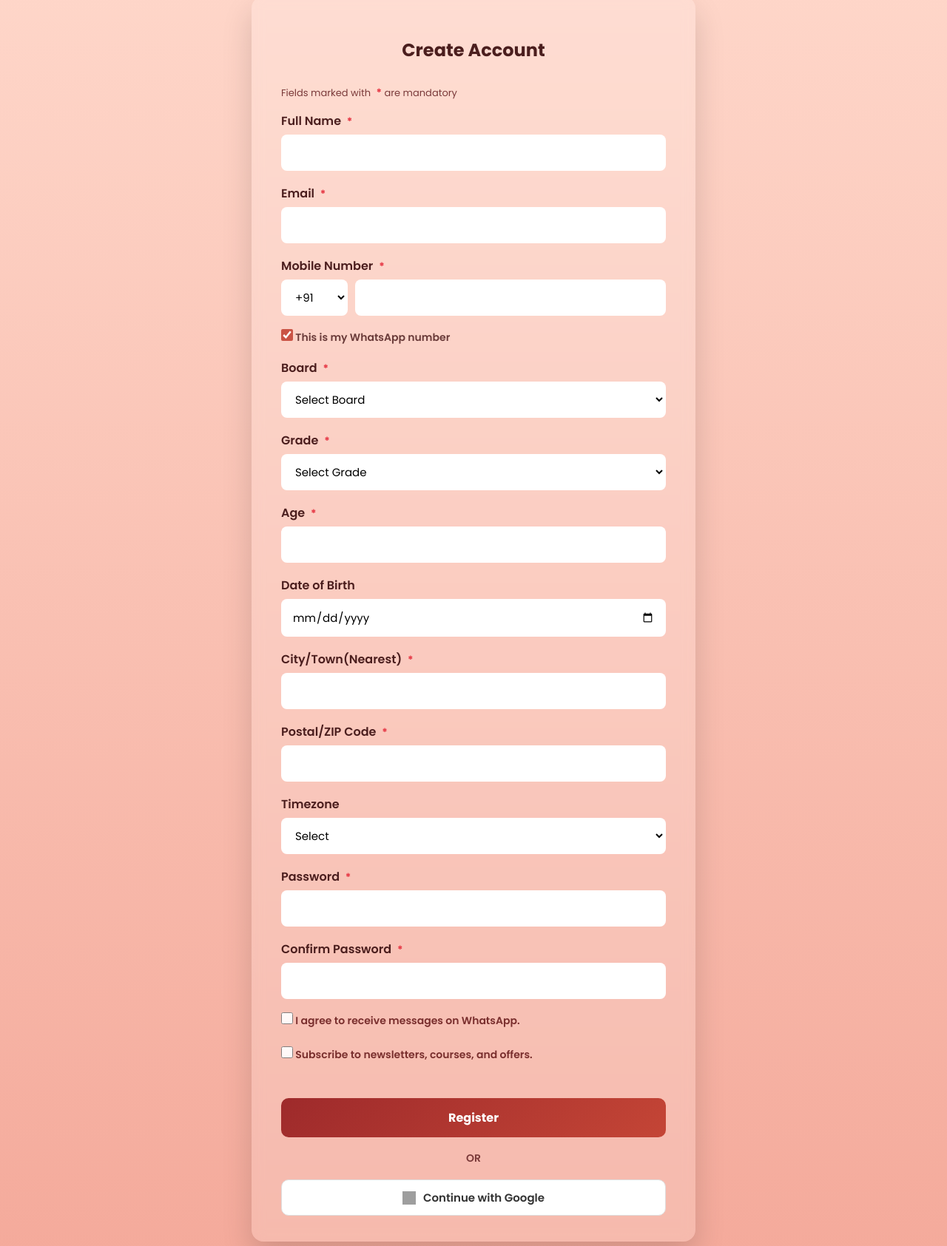
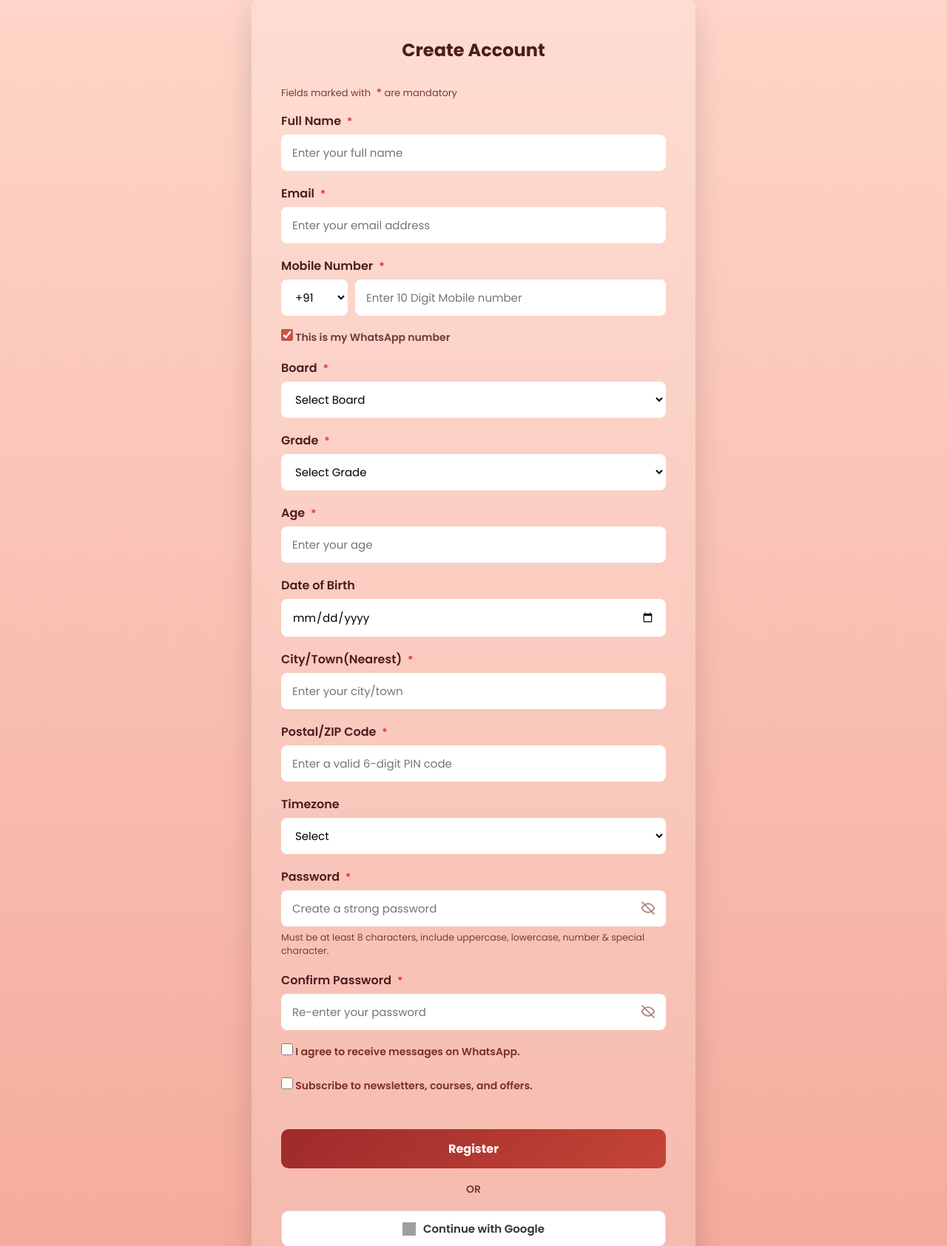
Before and after one commit to Jayshri7777/MathGen, a Flask app: page /register in a window 1280 px wide. Shown: the part 138-1823 px from the top of the page at 74% size. Run offline with Flask 3, Linux system fonts and the light colour scheme; grey boxes are pictures that could not be loaded.

Commit message:
Update register.html

```diff
--- a/templates/register.html
+++ b/templates/register.html
@@ -193,6 +193,69 @@
     accent-color: #c44536;
     cursor: pointer;
 }
+/* ===== PASSWORD FIELD WITH EYE ICON ===== */
+/* ===== PASSWORD FIELD WITH EYE ICON (CLEAN VERSION) ===== */
+.password-wrapper {
+    position: relative;
+}
+
+.password-wrapper input {
+    padding-right: 48px; /* space for icon */
+}
+
+/* Eye icon */
+.eye-icon {
+    position: absolute;
+    top: 50%;
+    right: 14px;
+    transform: translateY(-50%);
+
+    font-size: 17px;
+    cursor: pointer;
+
+    color: #8b4a4a;
+    opacity: 0.7;
+
+    user-select: none;
+    transition: opacity 0.2s ease, transform 0.2s ease;
+}
+
+.eye-icon:hover {
+    opacity: 1;
+    transform: translateY(-50%) scale(1.15);
+}
+
+/* Password hint text */
+.password-hint {
+    font-size: 12.5px;
+    color: #7a3a3a;
+    margin-top: 6px;
+    display: block;
+}
+.password-toggle {
+    position: absolute;
+    right: 14px;
+    top: 50%;
+    transform: translateY(-50%);
+    cursor: pointer;
+    width: 20px;
+    height: 20px;
+    color: #8b4a4a;
+    opacity: 0.7;
+}
+
+.password-toggle:hover {
+    opacity: 1;
+}
+
+.password-toggle svg {
+    width: 20px;
+    height: 20px;
+    stroke: currentColor;
+    fill: none;
+    stroke-width: 2;
+}
+
 
 </style>
 
@@ -225,14 +288,23 @@
             <!-- NAME -->
             <div class="form-group">
                 <label>Full Name <span class="required">*</span></label>
-                <input type="text" name="name" value="{{ form.get('name','') }}" required>
+                <input type="text"
+       name="name"
+       placeholder="Enter your full name"
+       value="{{ form.get('name','') }}"
+       required>
                 {% if errors.name %}<div class="error-text">{{ errors.name }}</div>{% endif %}
             </div>
 
             <!-- EMAIL -->
             <div class="form-group">
                 <label>Email <span class="required">*</span></label>
-                <input type="email" name="email" value="{{ form.get('email','') }}" required>
+                <input type="email"
+       name="email"
+       placeholder="Enter your email address"
+       value="{{ form.get('email','') }}"
+       required>
+
                 {% if errors.email %}<div class="error-text">{{ errors.email }}</div>{% endif %}
             </div>
 
@@ -253,6 +325,7 @@
                         value="{{ form.get('phone_number_main','') }}"
                         oninput="this.value=this.value.replace(/[^0-9]/g,'')"
                         class="{% if errors.phone %}input-error{% endif %}"
+                        placeholder="Enter 10 Digit Mobile number"
                         required>
                 </div>
                 {% if errors.phone %}<div class="error-text">{{ errors.phone }}</div>{% endif %}
@@ -304,7 +377,13 @@
             <!-- AGE -->
             <div class="form-group">
                 <label>Age <span class="required">*</span></label>
-                <input type="number" name="age" value="{{ form.get('age','') }}">
+                <input type="number"
+       name="age"
+       value="{{ form.get('age','') }}"
+       min="1"
+       placeholder="Enter your age"
+       required>
+
             </div>
 
             <!-- DOB -->
@@ -316,13 +395,24 @@
             <!-- CITY -->
             <div class="form-group">
                 <label>City/Town(Nearest) <span class="required">*</span></label>
-                <input type="text" name="city" value="{{ form.get('city','') }}">
+                <input type="text"
+       name="city"
+       value="{{ form.get('city','') }}"
+       placeholder="Enter your city/town"
+       required>
+
             </div>
 
             <!-- POSTAL -->
             <div class="form-group">
                 <label>Postal/ZIP Code <span class="required">*</span></label>
-                <input type="text" name="postal_code" value="{{ form.get('postal_code','') }}">
+                <input type="text"
+       name="postal_code"
+       value="{{ form.get('postal_code','') }}"
+       pattern="\d{6}"
+       placeholder="Enter a valid 6-digit PIN code"
+       required>
+
             </div>
 
             <!-- TIMEZONE -->
@@ -339,16 +429,63 @@
             <!-- PASSWORD -->
 <div class="form-group">
     <label>Password <span class="required">*</span></label>
-                <input type="password" name="password" required>
-                {% if errors.password %}<div class="error-text">{{ errors.password }}</div>{% endif %}
+
+    <div class="password-wrapper">
+        <input
+            type="password"
+            id="password"
+            name="password"
+            placeholder="Create a strong password"
+            required
+        >
+
+        <span class="password-toggle" onclick="togglePassword('password', this)">
+            <!-- EYE CLOSED (default) -->
+            <svg viewBox="0 0 24 24" class="eye-closed">
+                <path d="M2 12s4-7 10-7 10 7 10 7-4 7-10 7S2 12 2 12z"/>
+                <line x1="2" y1="2" x2="22" y2="22"/>
+            </svg>
+        </span>
     </div>
+
+    <small class="password-hint">
+        Must be at least 8 characters, include uppercase, lowercase, number & special character.
+    </small>
+
+    {% if errors.password %}
+        <div class="error-text">{{ errors.password }}</div>
+    {% endif %}
+</div>
+
+
 
             <!-- CONFIRM -->
 <div class="form-group">
     <label>Confirm Password <span class="required">*</span></label>
-                <input type="password" name="confirm_password" required>
-                {% if errors.confirm_password %}<div class="error-text">{{ errors.confirm_password }}</div>{% endif %}
+
+    <div class="password-wrapper">
+        <input
+            type="password"
+            id="confirm_password"
+            name="confirm_password"
+            placeholder="Re-enter your password"
+            required
+        >
+
+        <span class="password-toggle" onclick="togglePassword('confirm_password', this)">
+            <svg viewBox="0 0 24 24" class="eye-closed">
+                <path d="M2 12s4-7 10-7 10 7 10 7-4 7-10 7S2 12 2 12z"/>
+                <line x1="2" y1="2" x2="22" y2="22"/>
+            </svg>
+        </span>
     </div>
+
+    {% if errors.confirm_password %}
+        <div class="error-text">{{ errors.confirm_password }}</div>
+    {% endif %}
+</div>
+
+
 
             <div class="form-group checkbox-group">
     <label class="checkbox-label">
@@ -447,6 +584,31 @@ function showError(msg) {
     return false;
 }
 </script>
+<script>
+function togglePassword(inputId, iconWrapper) {
+    const input = document.getElementById(inputId);
+    if (!input) return;
+
+    if (input.type === "password") {
+        input.type = "text";
+        iconWrapper.innerHTML = `
+            <svg viewBox="0 0 24 24">
+                <path d="M2 12s4-7 10-7 10 7 10 7-4 7-10 7S2 12 2 12z"/>
+                <circle cx="12" cy="12" r="3"/>
+            </svg>
+        `;
+    } else {
+        input.type = "password";
+        iconWrapper.innerHTML = `
+            <svg viewBox="0 0 24 24">
+                <path d="M2 12s4-7 10-7 10 7 10 7-4 7-10 7S2 12 2 12z"/>
+                <line x1="2" y1="2" x2="22" y2="22"/>
+            </svg>
+        `;
+    }
+}
+</script>
+
 
 
 {% endblock %}
```
Lines whose indentation alone changed are shown as unchanged.
